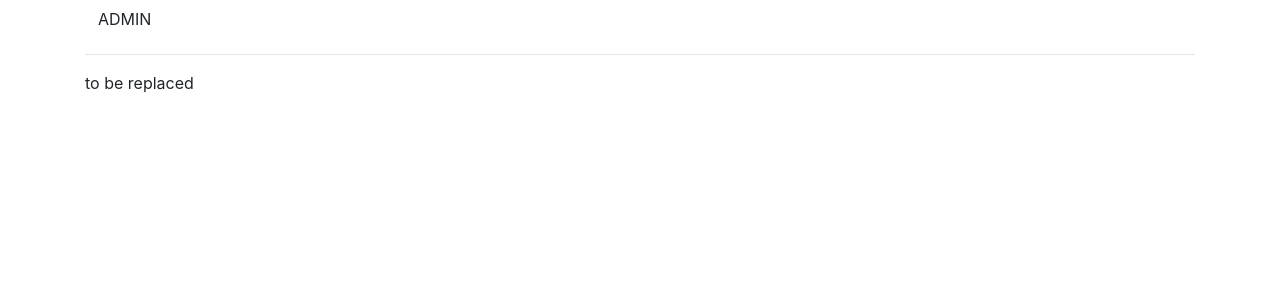
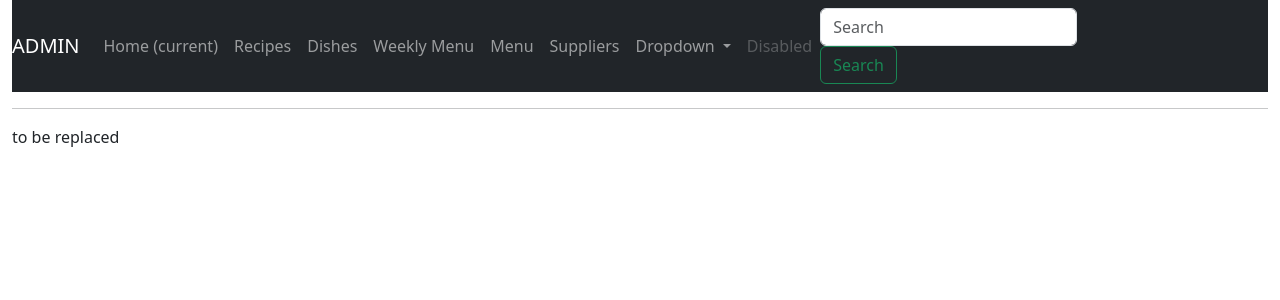
Before and after one commit to muscatinedev/miraclefood, a Django app: template templates/base.html in a window 1280 px wide. Shown: the top 300 px of the page. Run offline with Django 4.2, Linux system fonts and the light colour scheme; the template is opened without the code that fills it, so the values that code supplies are empty; some libraries are stand-ins or nearby versions.

```diff
--- a/main/views.py
+++ b/main/views.py
@@ -1,5 +1,7 @@
 from django.shortcuts import render
 from utilities import import_tools
+from recipes.models import RecipeIngredient
+
 def homeView(request):
 
 
--- a/templates/base.html
+++ b/templates/base.html
@@ -1,29 +1,57 @@
+{% load static %}
 <!DOCTYPE html>
-<html>
+<html lang="en">
     <head>
+
         <title>  Base html          </title>
-        <link rel="stylesheet" href="https://cdn.jsdelivr.net/npm/bootstrap@4.3.1/dist/css/bootstrap.min.css" integrity="sha384-ggOyR0iXCbMQv3Xipma34MD+dH/1fQ784/j6cY/iJTQUOhcWr7x9JvoRxT2MZw1T" crossorigin="anonymous">
- </head>
+       {% comment %}
+               <link rel="stylesheet" href="https://cdn.jsdelivr.net/npm/bootstrap@4.3.1/dist/css/bootstrap.min.css" integrity="sha384-ggOyR0iXCbMQv3Xipma34MD+dH/1fQ784/j6cY/iJTQUOhcWr7x9JvoRxT2MZw1T" crossorigin="anonymous">
+
+       {% endcomment %}
+        <link rel="stylesheet" href="{% static 'css/bootstrap.css' %}">
+        <link rel="stylesheet" href="{% static 'css/style.css' %}">
+
+    </head>
     <body>
-        <div class="container">
+        <div class="container-fluid">
             {% include 'nav.html' %}
                 {% block content %}
                     to be replaced
                 {% endblock %}
 
         </div>
+        <script>
+            document.body.addEventListener('htmx:configRequest', (event)=>{
+                event.detail.headers['X-CSRFToken'] = {{ csfr_token }}; // add a new parameter into the mix
+            });
+            $.ajaxSetup({
+                data: {csrfmiddlewaretoken: '{{ csrf_token }}' },
+            });
+
+
+        </script>
 
 
 
+        {% comment %}
+        <script src="https://cdn.jsdelivr.net/npm/bootstrap@4.3.1/dist/js/bootstrap.min.js" integrity="sha384-JjSmVgyd0p3pXB1rRibZUAYoIIy6OrQ6VrjIEaFf/nJGzIxFDsf4x0xIM+B07jRM" crossorigin="anonymous"></script>
+        {% endcomment %}
+
+
+        <script src="{% static 'js/jquery-3.7.1.min.js' %}">
+        <script src="{% static 'js/bootstrap.bundle.js' %}">
 
 
 
+        <script src="https://cdn.jsdelivr.net/npm/popper.js@1.14.7/dist/umd/popper.min.js" integrity="sha384-UO2eT0CpHqdSJQ6hJty5KVphtPhzWj9WO1clHTMGa3JDZwrnQq4sF86dIHNDz0W1" crossorigin="anonymous"></script>
+
+        <script src="https://unpkg.com/htmx.org@1.9.5" integrity="sha384-xcuj3WpfgjlKF+FXhSQFQ0ZNr39ln+hwjN3npfM9VBnUskLolQAcN80McRIVOPuO" crossorigin="anonymous"></script>
 
 
-
-        <script src="https://code.jquery.com/jquery-3.3.1.slim.min.js" integrity="sha384-q8i/X+965DzO0rT7abK41JStQIAqVgRVzpbzo5smXKp4YfRvH+8abtTE1Pi6jizo" crossorigin="anonymous"></script>
-<script src="https://cdn.jsdelivr.net/npm/popper.js@1.14.7/dist/umd/popper.min.js" integrity="sha384-UO2eT0CpHqdSJQ6hJty5KVphtPhzWj9WO1clHTMGa3JDZwrnQq4sF86dIHNDz0W1" crossorigin="anonymous"></script>
-<script src="https://cdn.jsdelivr.net/npm/bootstrap@4.3.1/dist/js/bootstrap.min.js" integrity="sha384-JjSmVgyd0p3pXB1rRibZUAYoIIy6OrQ6VrjIEaFf/nJGzIxFDsf4x0xIM+B07jRM" crossorigin="anonymous"></script>
-
-</body>
+        <script>
+            document.body.addEventListener('htmx:configRequest', (event) => {
+                event.detail.headers['X-CSRFToken'] = '{{ csrf_token }}';
+            })
+        </script>
+    </body>
 </html>
--- a/templates/nav.html
+++ b/templates/nav.html
@@ -10,6 +10,56 @@
 
 
 
-<a href="/admin/" class="btn btn-Warning">  ADMIN</a>
+    {#    <a href="/admin/" class=" btn btn-primary">  ADMIN</a>  #}
+
+    <nav class="navbar navbar-expand-lg navbar-dark bg-dark">
+        <a class="navbar-brand" href="/admin/">ADMIN</a>
+        <button class="navbar-toggler" type="button" data-toggle="collapse" data-target="#navbarSupportedContent" aria-controls="navbarSupportedContent" aria-expanded="false" aria-label="Toggle navigation">
+            <span class="navbar-toggler-icon"></span>
+        </button>
+
+        <div class="collapse navbar-collapse" id="navbarSupportedContent">
+            <ul class="navbar-nav mr-auto">
+                <li class="nav-item active">
+                    <a class="nav-link" href="#">Home <span class="sr-only">(current)</span></a>
+                </li>
+                <li class="nav-item">
+                    <a class="nav-link" href="{% url 'recipes:list' %}">Recipes</a>
+                </li>
+                <li class="nav-item">
+                    <a class="nav-link" href="{% url 'dish-list' %}">Dishes</a>
+                </li>
+                <li class="nav-item">
+                    <a class="nav-link" href="{% url 'menu-week-list' %}">Weekly Menu</a>
+                </li>
+                <li class="nav-item">
+                    <a class="nav-link" href="{% url 'menu-list' %}">Menu</a>
+                </li>
+                <li class="nav-item">
+                    <a class="nav-link" href="{% url 'supplier-list' %}">Suppliers</a>
+                </li>
+
+                <li class="nav-item dropdown">
+                    <a class="nav-link dropdown-toggle" href="#" id="navbarDropdown" role="button" data-toggle="dropdown" aria-haspopup="true" aria-expanded="false">
+                        Dropdown
+                    </a>
+                    <div class="dropdown-menu" aria-labelledby="navbarDropdown">
+                        <a class="dropdown-item" href="#">Action</a>
+                        <a class="dropdown-item" href="#">Another action</a>
+                        <div class="dropdown-divider"></div>
+                        <a class="dropdown-item" href="#">Something else here</a>
+                    </div>
+                </li>
+                <li class="nav-item">
+                    <a class="nav-link disabled" href="#">Disabled</a>
+                </li>
+            </ul>
+            <form class="form-inline my-2 my-lg-0">
+                <input class="form-control mr-sm-2" type="search" placeholder="Search" aria-label="Search">
+                <button class="btn btn-outline-success my-2 my-sm-0" type="submit">Search</button>
+            </form>
+        </div>
+    </nav>
+
 <hr>
 {% endblock %}
```
Also changed, not shown: ingredients/models.py (+5 -8 lines), ingredients/views.py (+36 -2 lines), miraclefood/settings.py (+14 -6 lines), miraclefood/urls.py (+24 -0 lines), db.sqlite3.
